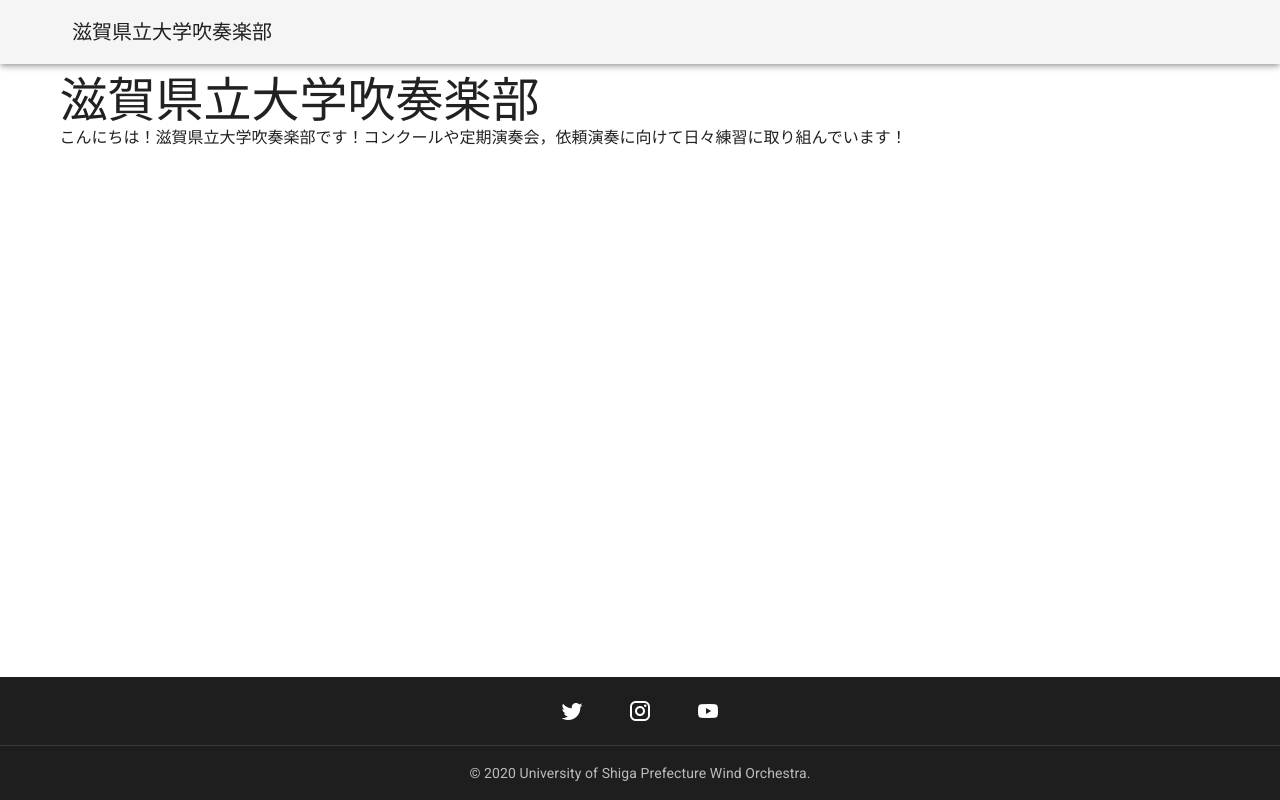
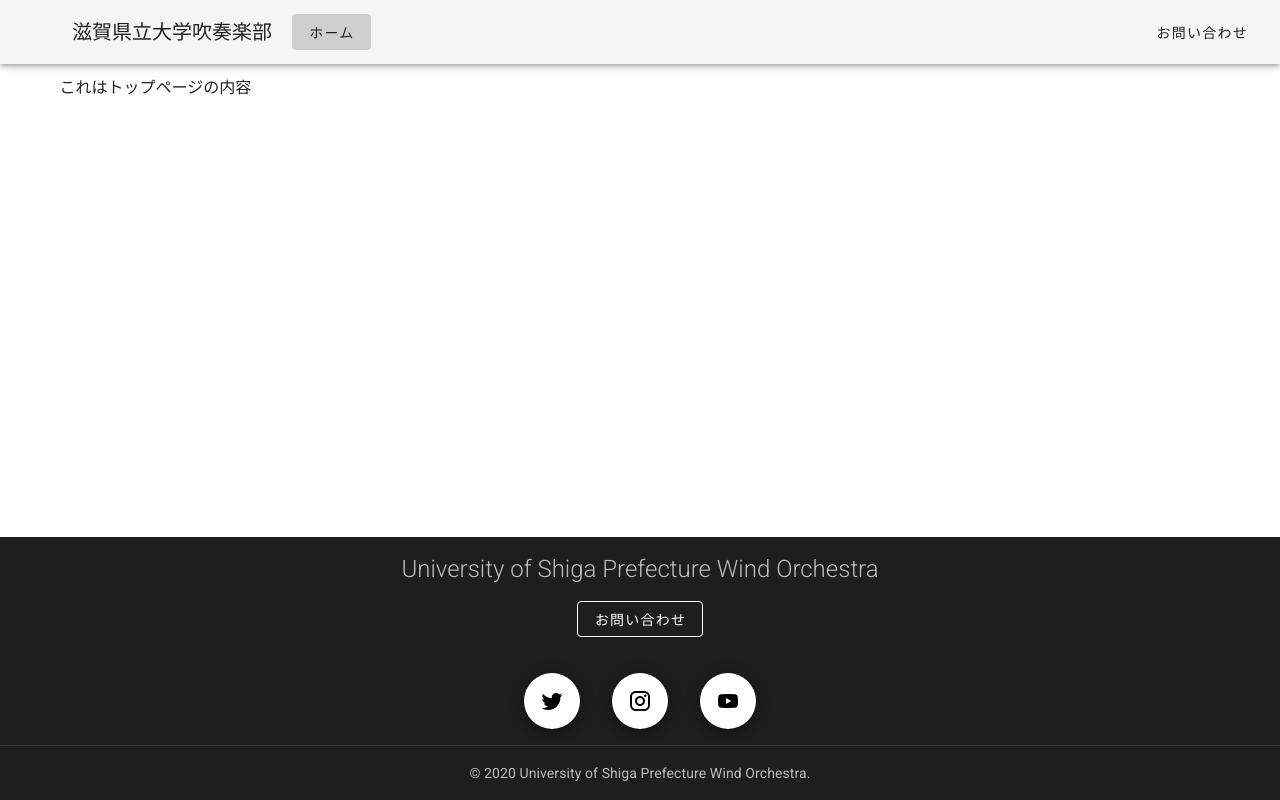
Before and after one commit to tanak3n/uspbrass.com, a Nuxt app: page / in a window 1280 px wide. Built offline with nearby package versions, Linux system fonts and the light colour scheme.

Commit message:
お問い合わせページを追加

```diff
--- a/layouts/default.vue
+++ b/layouts/default.vue
@@ -5,6 +5,9 @@
         <v-img src="/logo.png" />
       </v-avatar>
       <v-toolbar-title>滋賀県立大学吹奏楽部</v-toolbar-title>
+      <v-btn text nuxt to="/" class="ml-5 hidden-xs-only">ホーム</v-btn>
+      <v-spacer />
+      <v-btn text nuxt to="/contact" class="hidden-xs-only">お問い合わせ</v-btn>
     </v-app-bar>
     <v-content>
       <v-container>
@@ -13,15 +16,20 @@
     </v-content>
     <v-footer dark padless>
       <v-card flat tile class="text-center flex">
-        <v-card-text>
+        <v-card-text class="headline font-weight-light">
+          University of Shiga Prefecture Wind Orchestra
+        </v-card-text>
+        <v-btn outlined nuxt to="/contact">お問い合わせ</v-btn>
+        <v-card-text class="mt-5">
           <v-btn
             v-for="footerIcon in footerIcons"
             :key="footerIcon"
             :href="footerIcon.url"
-            class="mx-4 white--text"
-            icon
+            class="mx-4 black--text"
+            color="white"
+            fab
           >
-            <v-icon size="24px">{{ footerIcon.icon }}</v-icon>
+            <v-icon>{{ footerIcon.icon }}</v-icon>
           </v-btn>
         </v-card-text>
         <v-divider />
--- a/pages/contact.vue
+++ b/pages/contact.vue
@@ -1,3 +1,3 @@
 <template>
-  <div>お問い合わせ</div>
+  <div>お問い合わせページの内容</div>
 </template>
--- a/pages/index.vue
+++ b/pages/index.vue
@@ -1,8 +1,11 @@
 <template>
   <div>
-    <h1 class="display-2">滋賀県立大学吹奏楽部</h1>
-    <p>
-      こんにちは！滋賀県立大学吹奏楽部です！コンクールや定期演奏会，依頼演奏に向けて日々練習に取り組んでいます！
-    </p>
+    <!-- <v-parallax src="/parallax_regular_concert.jpg">
+      <h1 class="display-2">滋賀県立大学吹奏楽部</h1>
+      <p>
+        こんにちは！滋賀県立大学吹奏楽部です！コンクールや定期演奏会，依頼演奏に向けて日々練習に取り組んでいます！
+      </p>
+    </v-parallax> -->
+    これはトップページの内容
   </div>
 </template>
```
